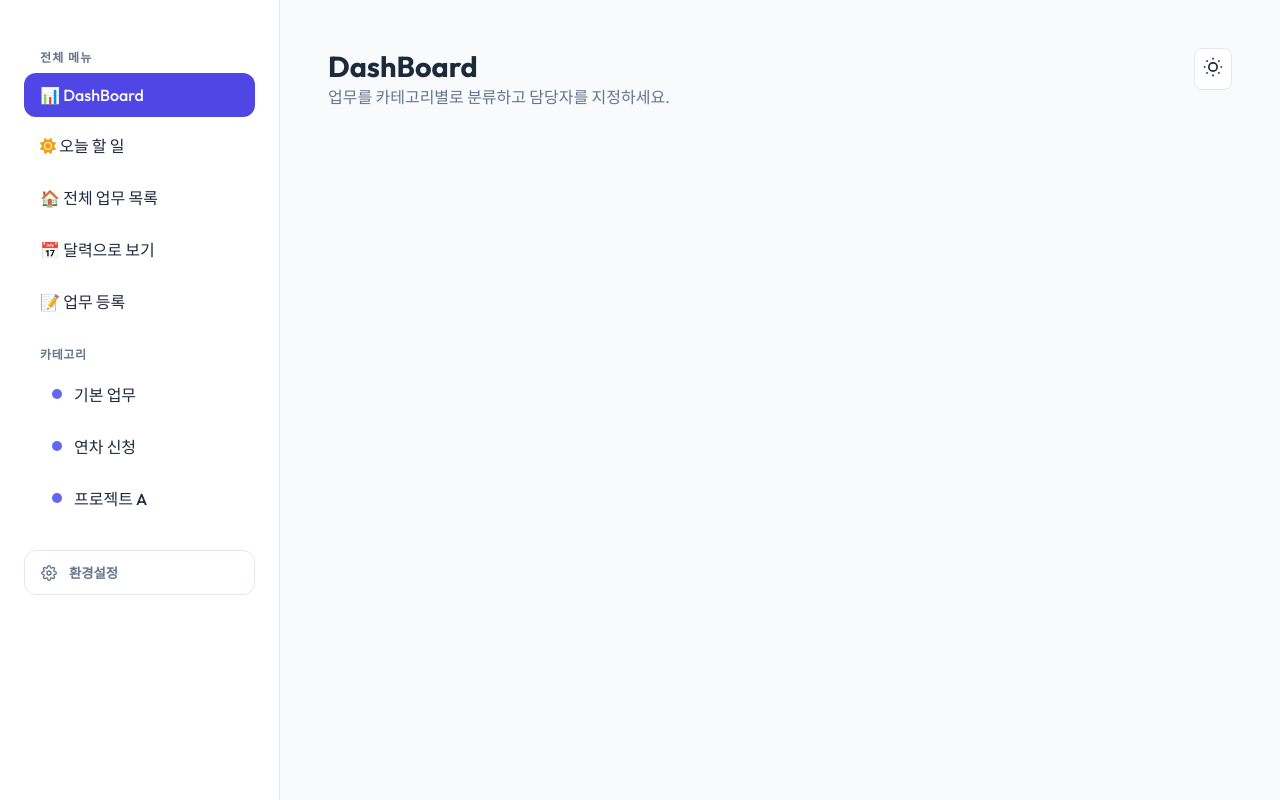
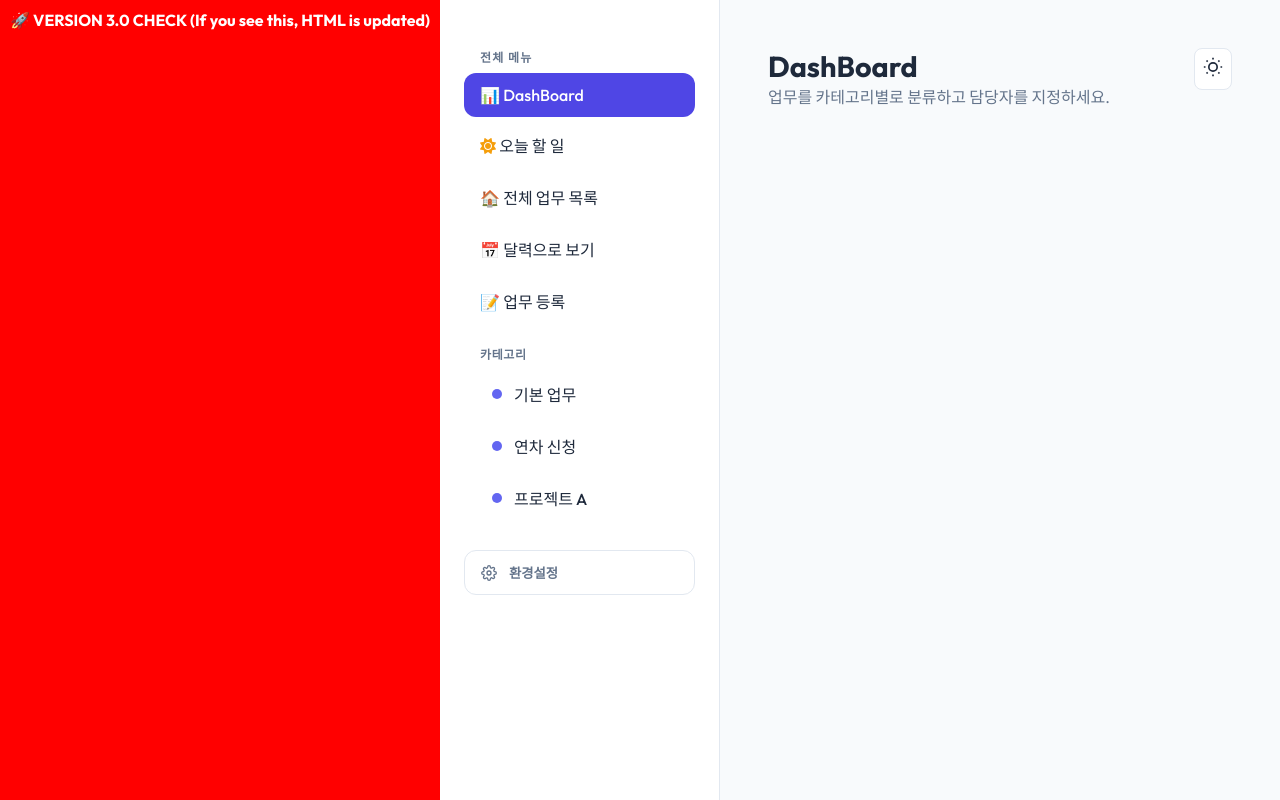
Before and after one commit to GyungMos/Todo-dashboard, a website: page index.html in a window 1280 px wide. Drawn offline with nearby package versions, Linux system fonts and the light colour scheme; no server answers.

Commit message:
chore: add version banner and explicit root route

```diff
--- a/index.html
+++ b/index.html
@@ -20,6 +20,10 @@
 </head>
 
 <body>
+    <div
+        style="background: red; color: white; padding: 10px; text-align: center; font-weight: bold; z-index: 9999; position: relative;">
+        🚀 VERSION 3.0 CHECK (If you see this, HTML is updated)
+    </div>
     <!-- Mobile Header -->
     <div class="mobile-header">
         <button class="mobile-menu-btn" onclick="app.toggleSidebar()">
--- a/server.js
+++ b/server.js
@@ -76,6 +76,10 @@ app.post('/api/upload', upload.single('file'), (req, res) => {
 });
 
 // API Routes
+app.get('/', (req, res) => {
+    res.sendFile(path.join(__dirname, 'index.html'));
+});
+
 app.get('/api/data', async (req, res) => {
     try {
         if (MONGODB_URI) {
```
